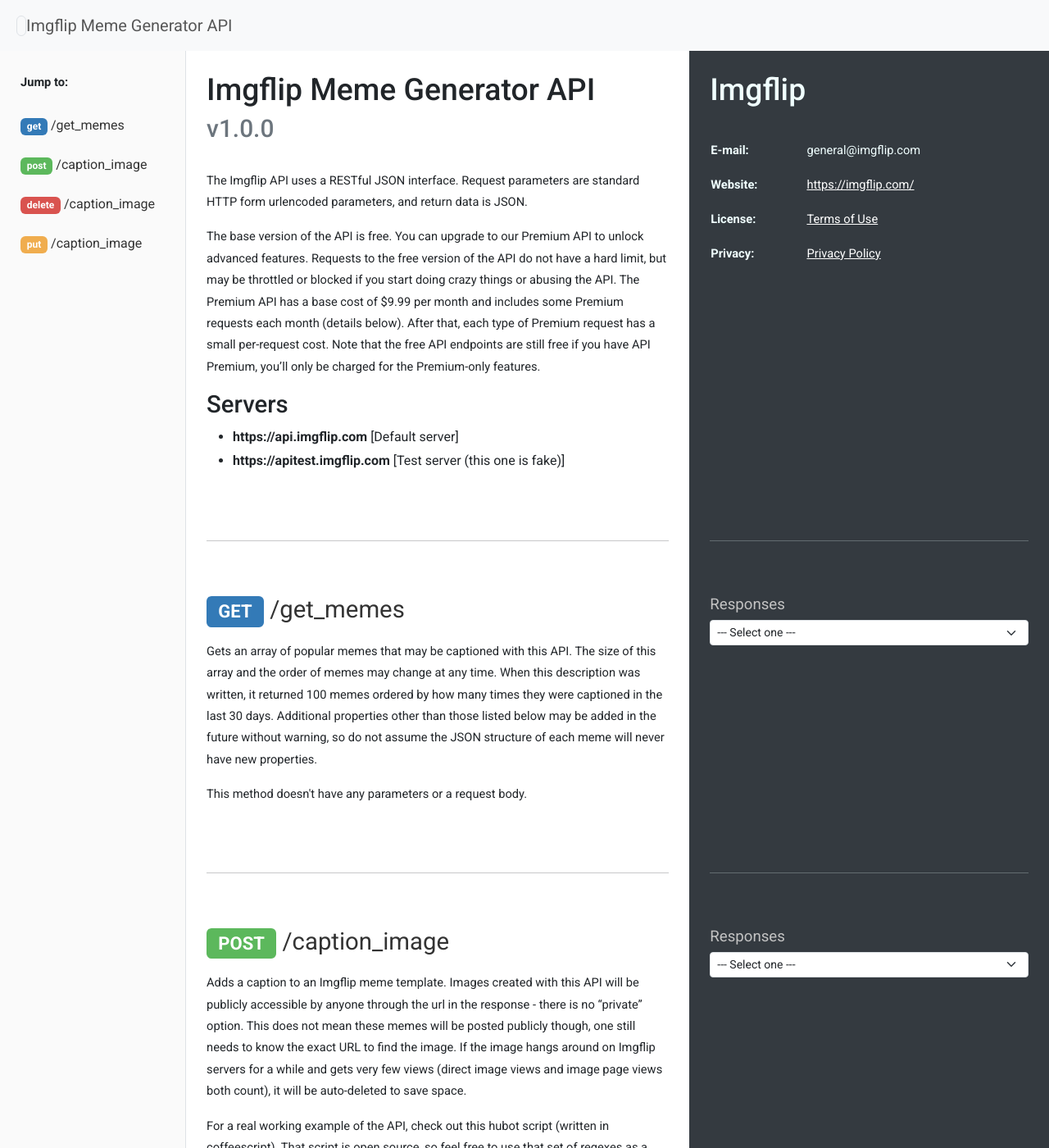
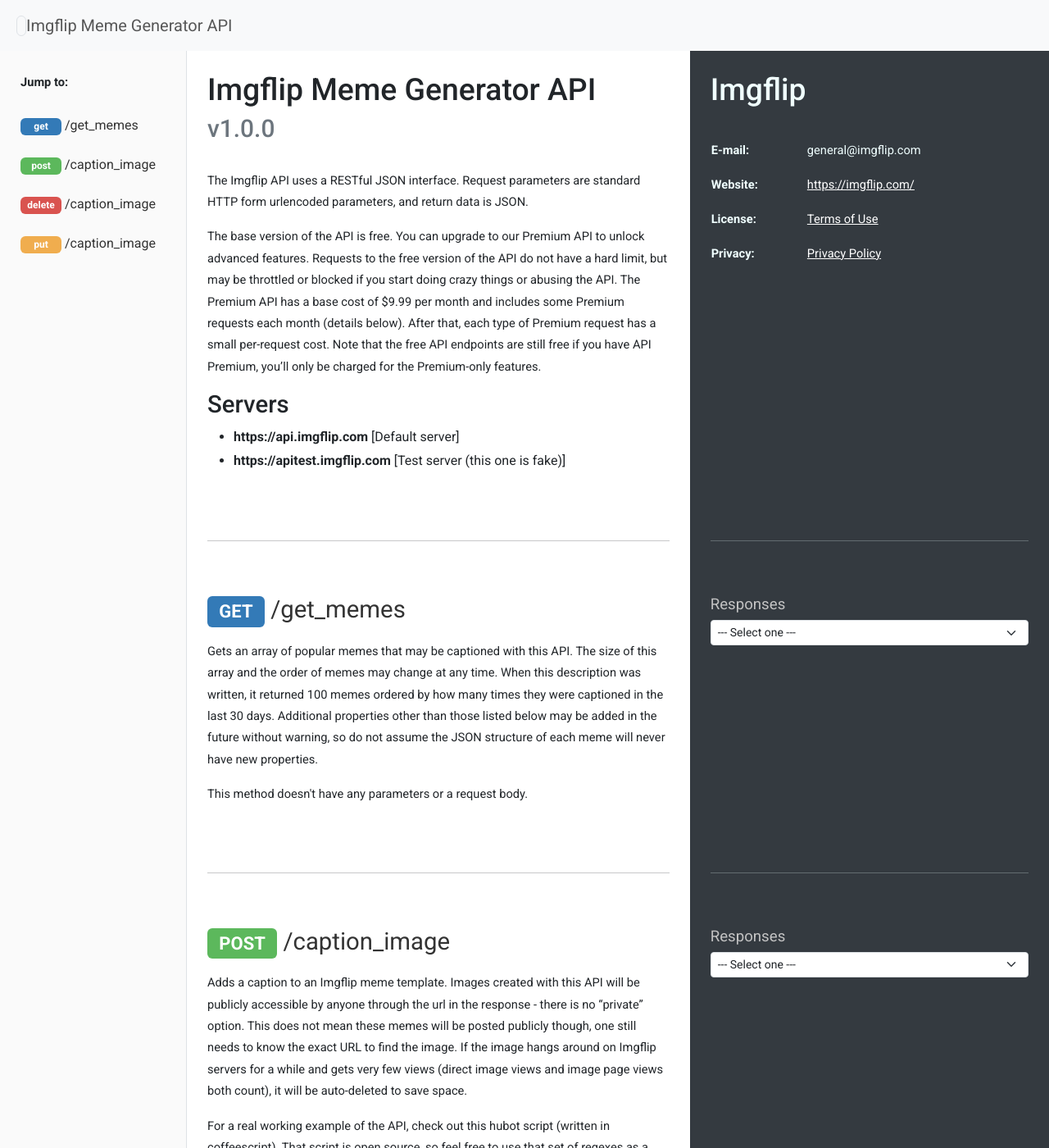
Before and after one commit to james-sabel/jekyll-openapi-parser, a Jekyll site: the page built from index.markdown, in a window 1280 px wide and 1400 px high. Shown: the whole window at 82% size. Built offline with Jekyll 4.4.1, drawn with Linux system fonts in a browser that asks for light colours.

Commit message:
TOC items alignment + included comments in CSS code

```diff
--- a/assets/css/styles.css
+++ b/assets/css/styles.css
@@ -1,4 +1,9 @@
 @import url('https://fonts.googleapis.com/css2?family=Roboto:ital,wght@0,100;0,300;0,400;0,500;0,700;0,900;1,100;1,300;1,400;1,500;1,700;1,900&family=Source+Code+Pro:ital,wght@0,200..900;1,200..900&display=swap');
+
+
+/*                       */
+/* HTML's general styles */
+/*                       */
 
 body {
     font-family: "Roboto", sans-serif;
@@ -28,6 +33,11 @@ p {
 li {
     line-height: 1.8em;
 }
+
+
+/*                                    */
+/* Navbar and Table Of Contents (TOC) */
+/*                                    */
 
 .navbar {
     padding: 8px 20px;
@@ -64,6 +74,11 @@ li {
     background-color: #ccc;
     color: white;
 }
+
+
+/*              */
+/* CONTENT AREA */
+/*              */
 
 #middle {
     padding: 25px;
@@ -135,6 +150,13 @@ li {
     color: #fff;
 }
 
+.method-name-get,
+.method-name-post,
+.method-name-delete,
+.method-name-put {
+    min-width: 50px;
+}
+
 .method-name-get {
     background-color: #337AB7;
 }
```
